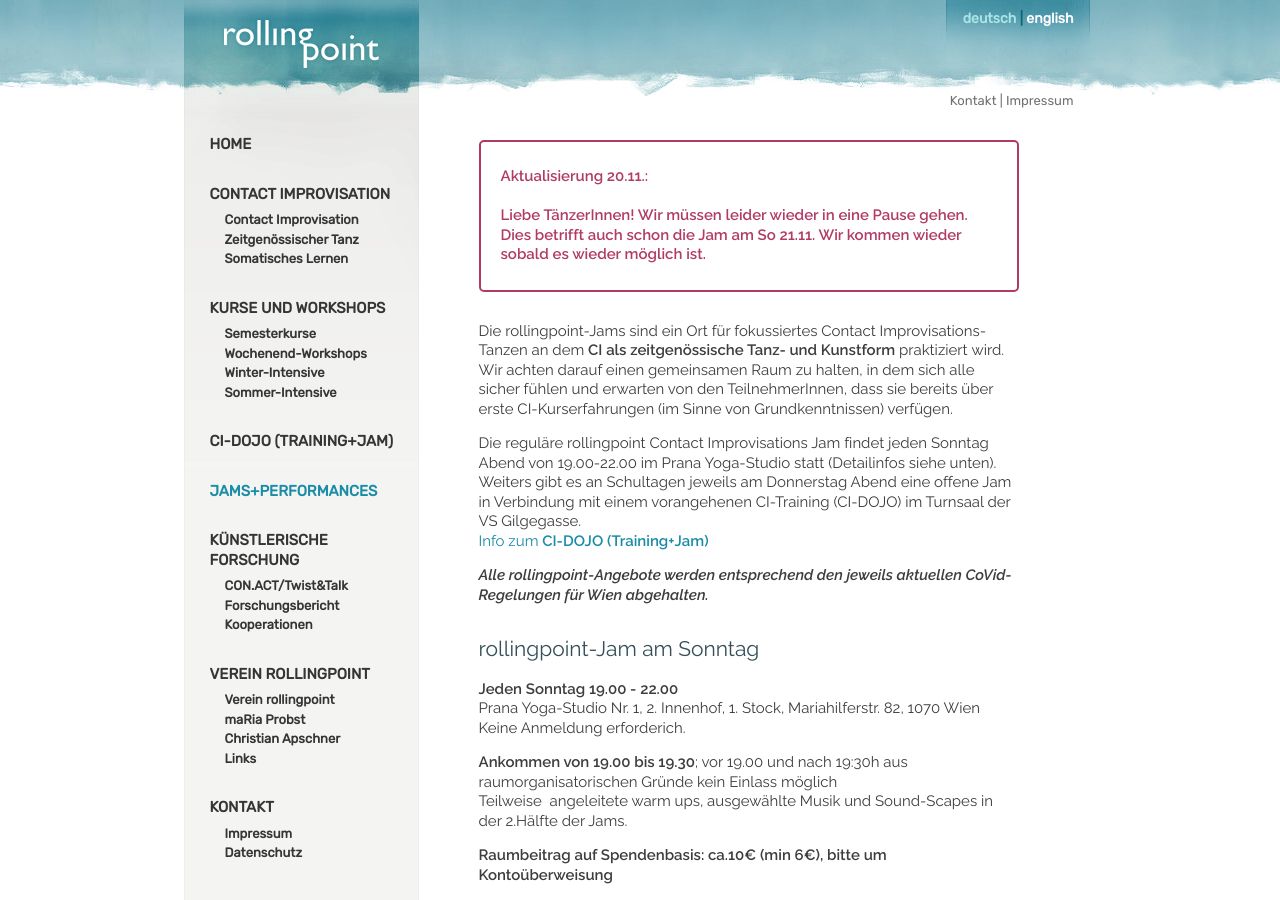
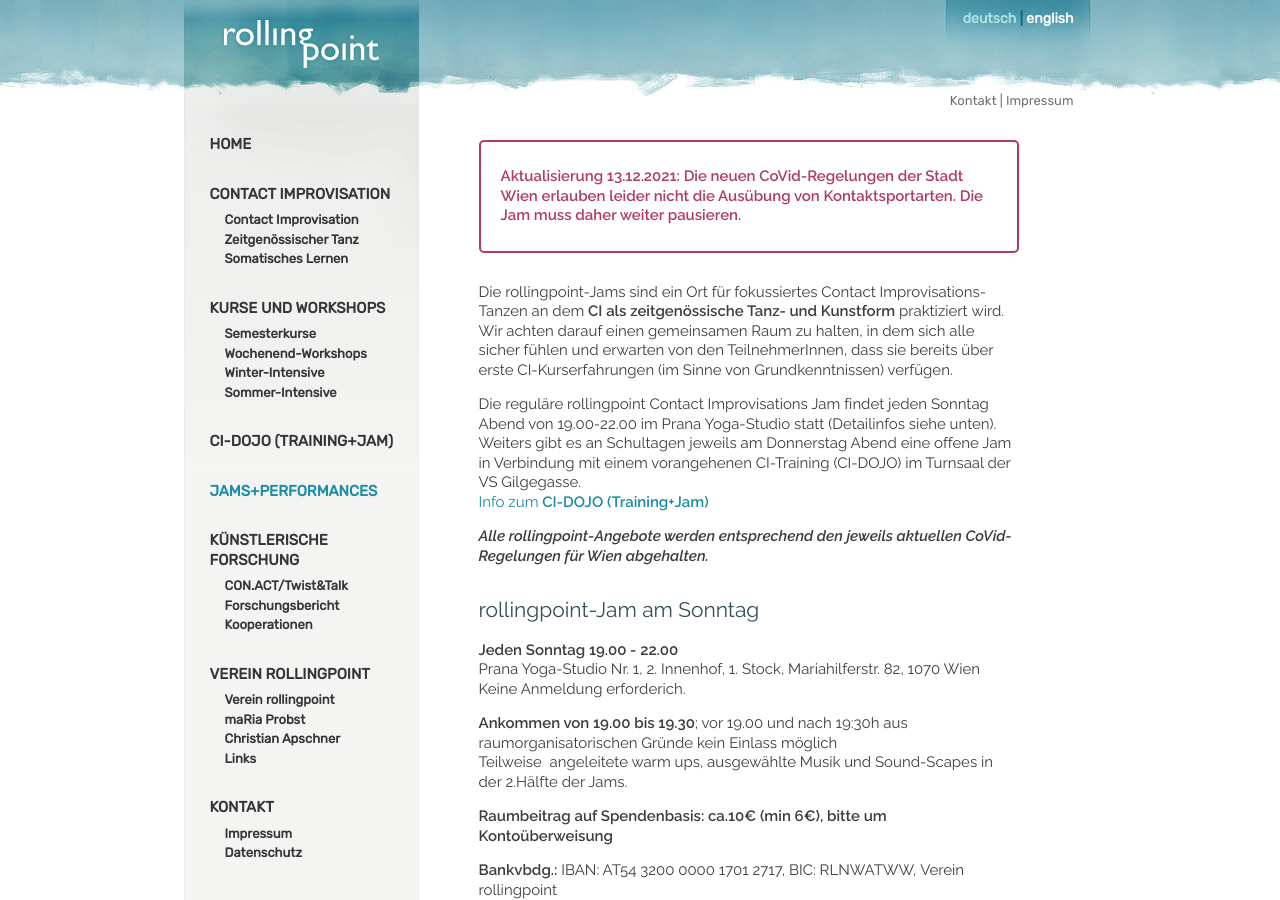
Before and after one commit to manulari/rollingpointat, a Jekyll site: the page built from _pages_de/jams.md, in a window 1280 px wide and 900 px high. Built offline with Jekyll 4.4.1, drawn with Linux system fonts in a browser that asks for light colours; comment, search, counter and statistics services are not loaded.

Commit message:
Update page (de) “jams”

```diff
--- a/_pages_de/jams.md
+++ b/_pages_de/jams.md
@@ -2,9 +2,7 @@
 permalink: /jams
 title: ROLLINGPOINT-JAMS
 ---
-> **Aktualisierung 20.11.:**\
-> \
-> **Liebe TänzerInnen! Wir müssen leider wieder in eine Pause gehen. Dies betrifft auch schon die Jam am So 21.11. Wir kommen wieder sobald es wieder möglich ist.**
+> **Aktualisierung 13.12.2021: Die neuen CoVid-Regelungen der Stadt Wien erlauben leider nicht die Ausübung von Kontaktsportarten. Die Jam muss daher weiter pausieren.**
 
 Die rollingpoint-Jams sind ein Ort für fokussiertes Contact Improvisations-Tanzen an dem **CI als zeitgenössische Tanz- und Kunstform** praktiziert wird. Wir achten darauf einen gemeinsamen Raum zu halten, in dem sich alle sicher fühlen und erwarten von den TeilnehmerInnen, dass sie bereits über erste CI-Kurserfahrungen (im Sinne von Grundkenntnissen) verfügen.
 
```
